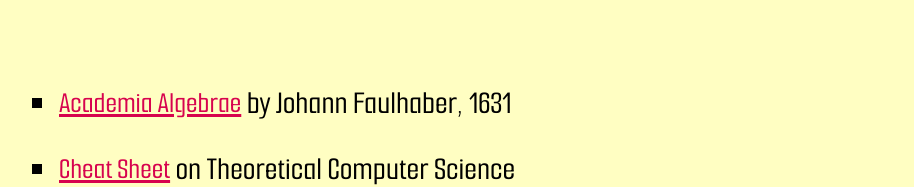
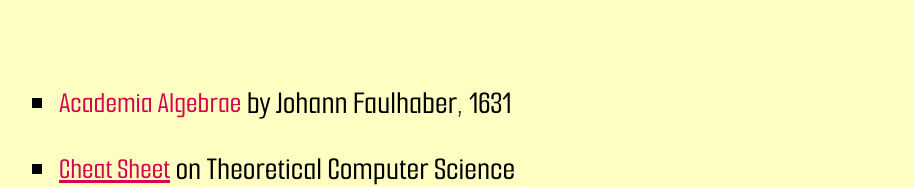
Before and after one commit to kolosovpetro/razumovsky.me, an Angular app: page /links in a window 1280 px wide. In both pictures the pointer is over the link "Academia Algebrae". Shown: the part 757-944 px from the top of the page, without its empty margins (109-1023 px from the left). Built offline with nearby package versions, Linux system fonts and the light colour scheme.

Commit message:
remove displaying underline

```diff
--- a/src/app/components/links/links.component.scss
+++ b/src/app/components/links/links.component.scss
@@ -32,4 +32,8 @@ a {
   text-align: left;
   color: #d7034e;
   font-size: 30px;
+
+  &:hover {
+    text-decoration: none;
+  }
 }
--- a/src/app/components/math/math.component.scss
+++ b/src/app/components/math/math.component.scss
@@ -30,6 +30,10 @@ a {
   text-align: left;
   color: #d7034e;
   font-size: 30px;
+
+  &:hover {
+    text-decoration: none;
+  }
 }
 
 .mathTopic {
--- a/src/app/components/oeis/oeis.component.scss
+++ b/src/app/components/oeis/oeis.component.scss
@@ -32,4 +32,8 @@ a {
   text-align: left;
   color: #d7034e;
   font-size: 30px;
+
+  &:hover {
+    text-decoration: none;
+  }
 }
--- a/src/app/components/projects/projects.component.scss
+++ b/src/app/components/projects/projects.component.scss
@@ -34,4 +34,8 @@ a {
   width: 80%;
   color: #d7034e;
   font-size: 30px;
+
+  &:hover {
+    text-decoration: none;
+  }
 }
```
